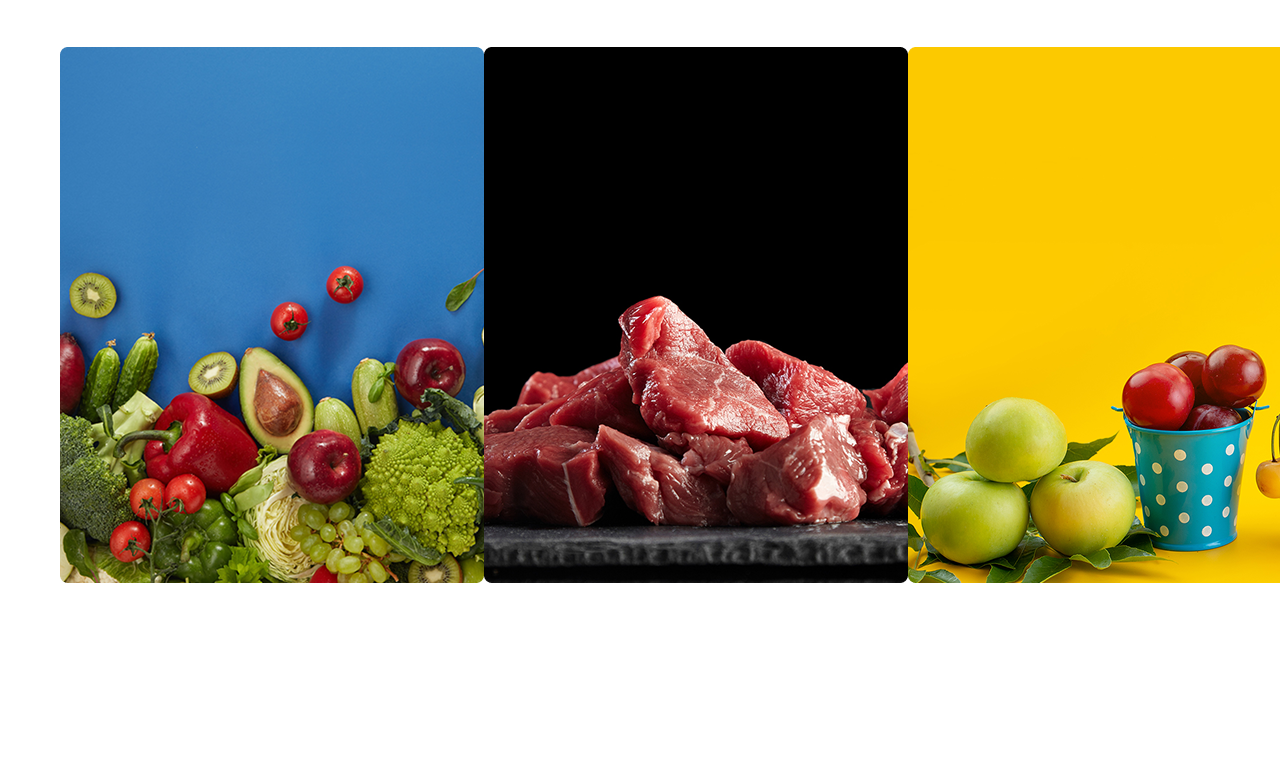
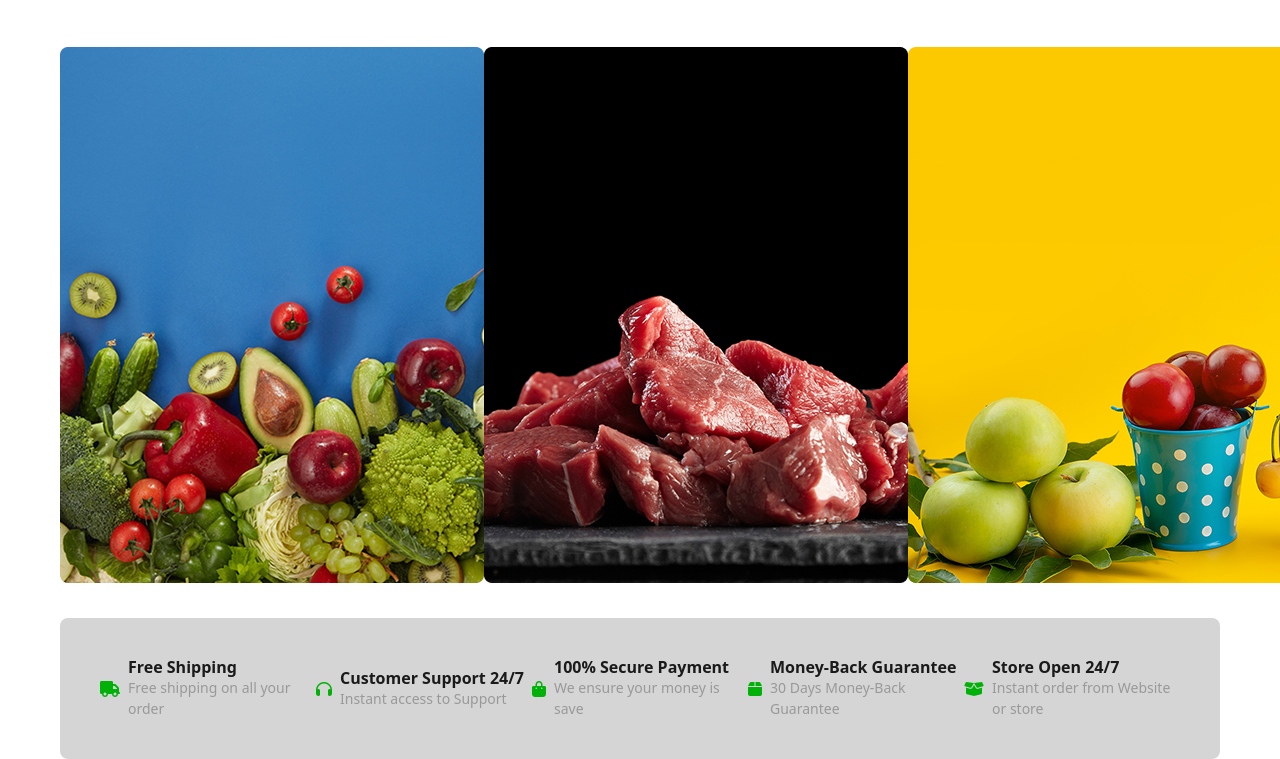
Before and after one commit to tasfin-towaha/GROCERY-SHOP-E-COMARCE-WEBSITE, a website: page index.html in a window 1280 px wide. Shown: the part 2551-3310 px from the top of the page. Before the commit the page ends 3134 px from the top, so only its background shows below. Drawn offline with Linux system fonts and the light colour scheme.

Commit message:
feat: Service section done

```diff
--- a/index.html
+++ b/index.html
@@ -1707,9 +1707,7 @@
           <img src="public/big-img1.png" alt="" class="relative" />
 
           <div class="absolute top-453 left-30">
-            <p class="text-[14px] text-white flex justify-center">
-              Best Deals
-            </p>
+            <p class="text-[14px] text-white flex justify-center">Best Deals</p>
             <h2 class="text-[40px] text-white">Sale of the Month</h2>
 
             <div class="flex flex-col ml-[10px]">
@@ -1745,12 +1743,10 @@
             </button>
           </div>
 
-          <img src="public/big-img2.png" alt="" class="relative">
+          <img src="public/big-img2.png" alt="" class="relative" />
 
           <div class="absolute top-453 left-142">
-            <p class="text-[14px] text-white flex justify-center">
-              Best Deals
-            </p>
+            <p class="text-[14px] text-white flex justify-center">Best Deals</p>
             <h2 class="text-[40px] text-white">Sale of the Month</h2>
 
             <div class="flex ml-[10px] gap-2 justify-center items-center">
@@ -1765,18 +1761,19 @@
             </button>
           </div>
 
-
-          <img src="public/big-img3.png" alt="" class="relative">
+          <img src="public/big-img3.png" alt="" class="relative" />
 
           <div class="absolute top-453 left-254">
-            <p class="text-[14px] text-white flex justify-center">
-              Best Deals
-            </p>
+            <p class="text-[14px] text-white flex justify-center">Best Deals</p>
             <h2 class="text-[40px] text-white">Sale of the Month</h2>
 
             <div class="flex ml-[10px] gap-2 justify-center items-center">
               <p class="text-[18px] text-black">Up to</p>
-              <p class="text-[20px] text-[#FF8A00] px-3 py-1.5 bg-[#1A1A1A] rounded-[6px]">64% OFF</p>
+              <p
+                class="text-[20px] text-[#FF8A00] px-3 py-1.5 bg-[#1A1A1A] rounded-[6px]"
+              >
+                64% OFF
+              </p>
             </div>
 
             <button
@@ -1786,17 +1783,19 @@
             </button>
           </div>
 
-          <img src="public/big-img2.png" alt="" class="relative">
+          <img src="public/big-img2.png" alt="" class="relative" />
 
           <div class="absolute top-453 left-367">
-            <p class="text-[14px] text-white flex justify-center">
-              Best Deals
-            </p>
+            <p class="text-[14px] text-white flex justify-center">Best Deals</p>
             <h2 class="text-[40px] text-white">Sale of the Month</h2>
 
             <div class="flex ml-[10px] gap-2 justify-center items-center">
               <p class="text-[18px] text-white">Up to</p>
-              <p class="text-[20px] text-[#FF8A00] px-3 py-1.5 bg-[#1A1A1A] rounded-[6px]">33% OFF</p>
+              <p
+                class="text-[20px] text-[#FF8A00] px-3 py-1.5 bg-[#1A1A1A] rounded-[6px]"
+              >
+                33% OFF
+              </p>
             </div>
 
             <button
@@ -1806,10 +1805,89 @@
             </button>
           </div>
         </div>
-
       </div>
 
       <!--best iteam sction end-->
+
+      <!--Service section start -->
+
+      <div class="container max-w-full box-border px-[60px] mt-[35px]">
+        <div
+          class="bg-[#D5D5D5] rounded-[8px] px-10 py-10 flex justify-between"
+        >
+          <div class="flex items-center w-[306px]">
+            <i class="fa-solid fa-truck text-[#00B207]"></i>
+            <div class="flex flex-col ml-2">
+              <p
+                class="text-[#1A1A1A] text-[16px] font-semibold leading-[120%]"
+              >
+                Free Shipping
+              </p>
+              <p class="text-[#999999] text-[14px]">
+                Free shipping on all your order
+              </p>
+            </div>
+          </div>
+
+          <div class="flex items-center w-[306px]">
+            <i class="fa-solid fa-headphones text-[#00B207]"></i>
+            <div class="flex flex-col ml-2">
+              <p
+                class="text-[#1A1A1A] text-[16px] font-semibold leading-[120%]"
+              >
+                Customer Support 24/7
+              </p>
+              <p class="text-[#999999] text-[14px]">
+                Instant access to Support
+              </p>
+            </div>
+          </div>
+
+          <div class="flex items-center w-[306px]">
+            <i class="fa-solid fa-bag-shopping text-[#00B207]"></i>
+            <div class="flex flex-col ml-2">
+              <p
+                class="text-[#1A1A1A] text-[16px] font-semibold leading-[120%]"
+              >
+                100% Secure Payment
+              </p>
+              <p class="text-[#999999] text-[14px]">
+                We ensure your money is save
+              </p>
+            </div>
+          </div>
+
+          <div class="flex items-center w-[306px]">
+            <i class="fa-solid fa-box text-[#00B207]"></i>
+            <div class="flex flex-col ml-2">
+              <p
+                class="text-[#1A1A1A] text-[16px] font-semibold leading-[120%]"
+              >
+                Money-Back Guarantee
+              </p>
+              <p class="text-[#999999] text-[14px]">
+                30 Days Money-Back Guarantee
+              </p>
+            </div>
+          </div>
+
+          <div class="flex items-center w-[306px]">
+            <i class="fa-solid fa-box-open text-[#00B207]"></i>
+            <div class="flex flex-col ml-2">
+              <p
+                class="text-[#1A1A1A] text-[16px] font-semibold leading-[120%]"
+              >
+                Store Open 24/7
+              </p>
+              <p class="text-[#999999] text-[14px]">
+                Instant order from Website or store
+              </p>
+            </div>
+          </div>
+        </div>
+      </div>
+
+      <!--Service section end -->
     </section>
   </body>
 </html>
```
Also changed, not shown: src/output.css. Lines whose indentation alone changed are shown as unchanged.
